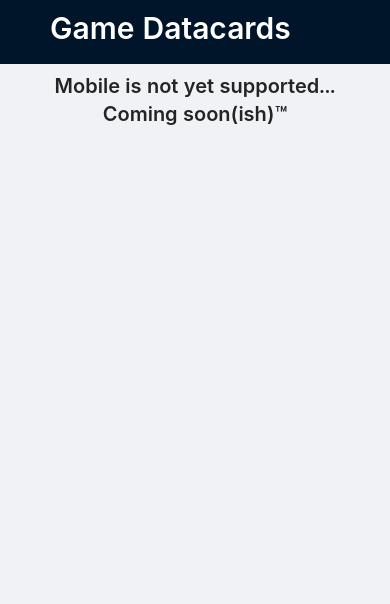
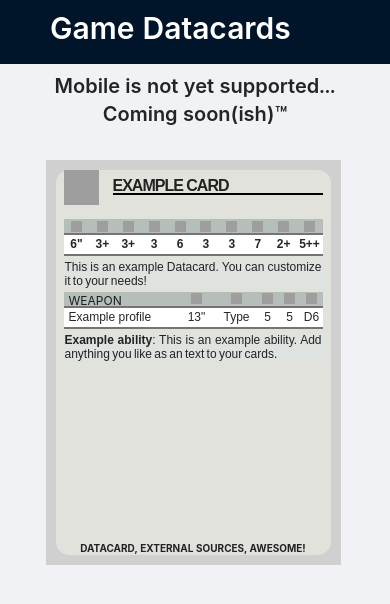
Before and after one commit to ronplanken/game-datacards, a React (Create React App) app: page / in a window 390 px wide. Shown: the top 604 px of the page. Built offline with nearby package versions, Linux system fonts and the light colour scheme; grey boxes are pictures that could not be loaded.

Commit message:
Added an example to the mobile landing page

```diff
--- a/public/style.css
+++ b/public/style.css
@@ -451,6 +451,7 @@
   overflow: hidden;
   text-overflow: ellipsis;
   max-height: 4.5em;
+  width: 100%;
 }
 
 body {
--- a/src/Mobile.js
+++ b/src/Mobile.js
@@ -1,4 +1,5 @@
 import { Layout, Typography } from 'antd';
+import { UnitCard } from './Pages/UnitCard';
 
 const { Header, Content } = Layout;
 
@@ -10,10 +11,56 @@ function Mobile() {
           Game Datacards
         </Typography.Title>
       </Header>
-      <Content style={{ height: 'calc(100vh - 64px)', textAlign: 'center' }}>
-        <Typography.Title level={4} style={{ marginBottom: 0, marginTop: '8px' }}>
-          Mobile is not yet supported... <br />Coming soon(ish)&trade;
+      <Content style={{ height: 'calc(100vh - 64px)' }}>
+        <Typography.Title level={4} style={{ marginBottom: 0, marginTop: '8px', textAlign: 'center' }}>
+          Mobile is not yet supported... <br />
+          Coming soon(ish)&trade;
         </Typography.Title>
+        <UnitCard
+          unit={{
+            name: 'Example card',
+            role: 'HQ',
+            datasheet: [
+              {
+                active: true,
+                M: '6"',
+                WS: '3+',
+                BS: '3+',
+                S: '3',
+                T: '6',
+                W: '3',
+                A: '3',
+                Ld: '7',
+                Sv: '2+',
+                Inv: '5++',
+              },
+            ],
+            unit_composition: 'This is an example Datacard. You can customize it to your needs!',
+            wargear: [ {
+              name: 'Example wargear',
+              active: true,
+              profiles: [{
+                name: 'Example profile',
+                Range: '13"',
+                type: 'Type',
+                S: '5',
+                AP: '5',
+                D: 'D6',
+              }],
+            }],
+            abilities: [{
+              name: 'Example ability',
+              showAbility: true,
+              showDescription: true,
+              description: 'This is an example ability. Add anything you like as an text to your cards.',
+            }],
+            keywords: [
+              { keyword: 'Datacard', active: true },
+              { keyword: 'External sources', active: true },
+              { keyword: 'Awesome!', active: true },
+            ],
+          }}
+        />
       </Content>
     </Layout>
   );
```
